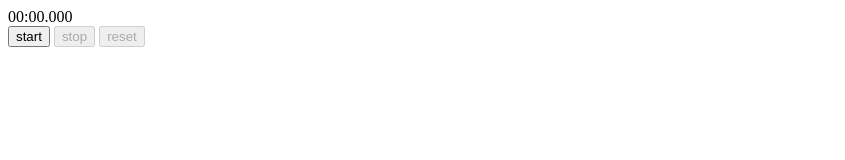
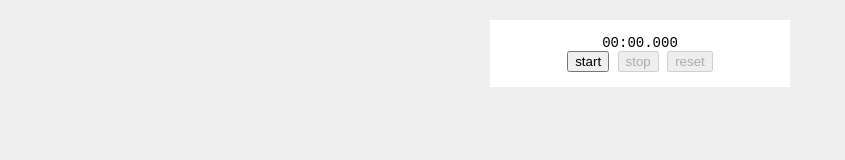
Before and after one commit to yusuke-ogata-yo/Javascript-train.stop-watch.sample, a plain HTML site: page index.html in a window 1280 px wide. Shown: the whole page, without its empty margins (0-845 px from the left). Drawn offline with Linux system fonts and the light colour scheme.

Commit message:
[add] lesson#09 スタイルを整える
htmlとcssで、フォントや表示位置を調整。背景色の指定。

```diff
--- a/css/styles.css
+++ b/css/styles.css
@@ -0,0 +1,13 @@
+body {
+  font-family: 'Courier New', monospace;
+  font-size: 14px;
+  background: #eee;
+}
+
+.container {
+  margin: 20px auto;
+  width: 270px;
+  background: #fff;
+  padding: 15px;
+  text-align: center;
+}
--- a/index.html
+++ b/index.html
@@ -6,10 +6,12 @@
     <link rel="stylesheet" href="css/styles.css">
   </head>
   <body>
-    <div id="timer">00:00.000</div>
-    <button id="start">start</button>
-    <button id="stop">stop</button>
-    <button id="reset">reset</button>
+    <div class="container">
+      <div id="timer">00:00.000</div>
+      <button id="start">start</button>
+      <button id="stop">stop</button>
+      <button id="reset">reset</button>
+    </div>
 
     <script src="js/main.js"></script>
   </body>
```
